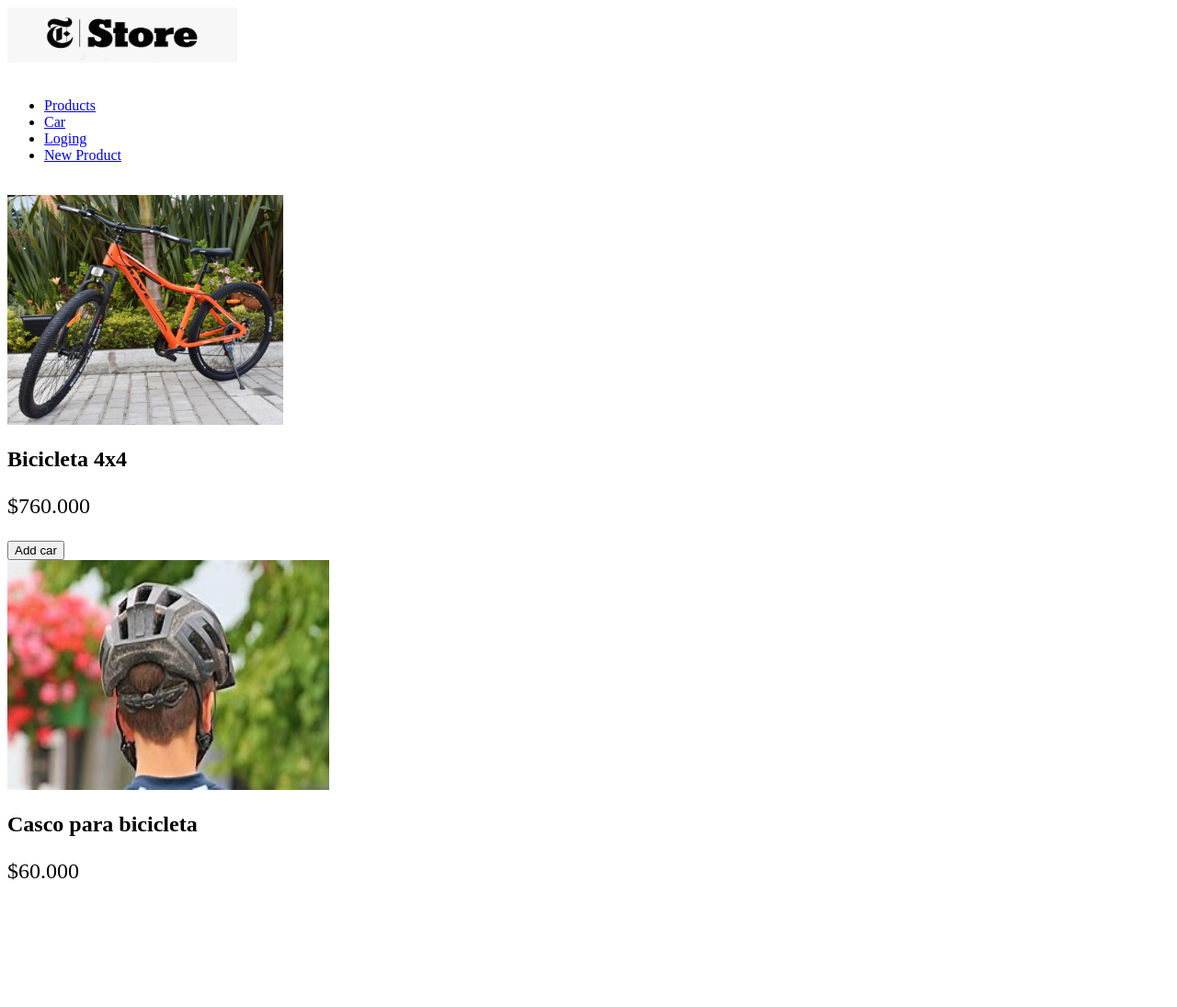
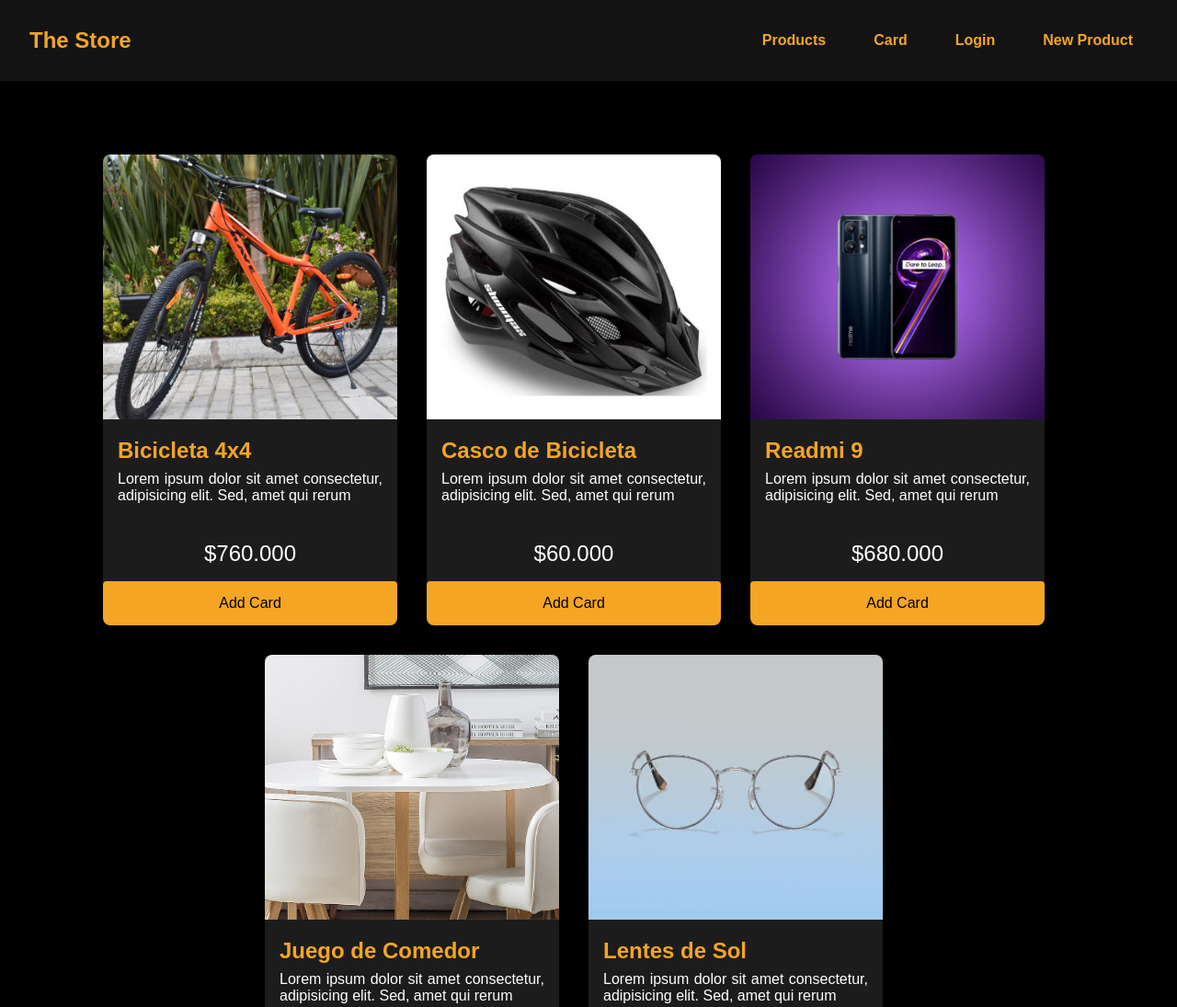
Before and after one commit to Natalia890c/the_store, a plain HTML site: page index.html in a window 1280 px wide. Shown: the top 1095 px of the page at 92% size. Before the commit the page ends 985 px from the top, so only its background shows below. Drawn offline with Linux system fonts and the light colour scheme.

Commit message:
Completado los cambios

```diff
--- a/index.html
+++ b/index.html
@@ -1,34 +1,87 @@
 <!DOCTYPE html>
 <html lang="en">
+
 <head>
-    <meta charset="UTF-8">
-    <meta name="viewport" content="width=device-width, initial-scale=1.0">
-    <title>Document</title>
+  <meta charset="UTF-8">
+  <meta name="viewport" content="width=device-width, initial-scale=1.0">
+  <link rel="stylesheet" href="styles.css">
+  <title>Tu Tienda</title>
 </head>
+
 <body>
-    <nav>
-        <img src="TheStore.jpg" alt="The Store" width="250" height="60"><br><br>
+  <nav class="navbar">
+    <div class="logo">
+      <h1>The Store</h1>
+    </div>
+    <ul class="nav-links">
+      <li><a href="index.html">Products</a></li>
+      <li><a href="#cart">Card</a></li>
+      <li><a href="#login">Login</a></li>
+      <li><a href="newProduct.html">New Product</a></li>
+    </ul>
+  </nav>
 
-        <ul>
-          <li><a href="#products">Products</a></li>
-          <li><a href="#car">Car</a></li>
-          <li><a href="#loging">Loging</a></li>
-          <li><a href="newProduct.html">New Product</a></li>
-        </ul><br>
-
-    </nav>
-
-    <div>
-        <img src="Bicicleta.jpg" alt="Bicicleta" width="300" height="250"><br>
-        <h2>Bicicleta 4x4</h2>
+  <div class="containerProduct">
+    <div class="productCard">
+      <div class="containerImg"><img src="Bicicleta.jpg" alt="Bicicleta" width="300" height="250"></div>
+      <div class="containerDatos">
+        <div class="datos">
+          <h2>Bicicleta 4x4</h2>
+          <p>Lorem ipsum dolor sit amet consectetur, adipisicing elit. Sed, amet qui rerum </p>
+        </div>
         <p style="font-size: 1.5rem;">$760.000</p>
+        <button>Add Card</button>
+      </div>
     </div>
 
-    <div>
-        <button>Add car</button><br>
-        <img src="Casco.jpeg" alt="Cascos" width="350" height="250"><br>
-        <h2>Casco para bicicleta</h2>
+    <div class="productCard">
+      <div class="containerImg"><img src="casco bicicleta.jpg" alt="Cascos" width="350" height="250"></div>
+      <div class="containerDatos">
+        <div class="datos">
+          <h2>Casco de Bicicleta</h2>
+          <p>Lorem ipsum dolor sit amet consectetur, adipisicing elit. Sed, amet qui rerum </p>
+        </div>
         <p style="font-size: 1.5rem;">$60.000</p>
+        <button>Add Card</button>
+      </div>
     </div>
+
+    <div class="productCard">
+      <div class="containerImg"><img src="Telefono.jpeg" alt="Cascos" width="350" height="250"></div>
+      <div class="containerDatos">
+        <div class="datos">
+          <h2>Readmi 9</h2>
+          <p>Lorem ipsum dolor sit amet consectetur, adipisicing elit. Sed, amet qui rerum </p>
+        </div>
+        <p style="font-size: 1.5rem;">$680.000</p>
+        <button>Add Card</button>
+      </div>
+    </div>
+
+    <div class="productCard">
+      <div class="containerImg"><img src="Juego de comedor moderno.jpg" alt="Cascos" width="350" height="250"></div>
+      <div class="containerDatos">
+        <div class="datos">
+          <h2>Juego de Comedor</h2>
+          <p>Lorem ipsum dolor sit amet consectetur, adipisicing elit. Sed, amet qui rerum </p>
+        </div>
+        <p style="font-size: 1.5rem;">$225000.000</p>
+        <button>Add Card</button>
+      </div>
+    </div>
+
+    <div class="productCard">
+      <div class="containerImg"><img src="Lentes.webp" alt="Cascos" width="350" height="250"></div>
+      <div class="containerDatos">
+        <div class="datos">
+          <h2>Lentes de Sol</h2>
+          <p>Lorem ipsum dolor sit amet consectetur, adipisicing elit. Sed, amet qui rerum </p>
+        </div>
+        <p style="font-size: 1.5rem;">$120.000</p>
+        <button>Add Card</button>
+      </div>
+    </div>
+  </div>
 </body>
+
 </html>
--- /dev/null
+++ b/styles.css
@@ -0,0 +1,140 @@
+:root {
+  --primary-bg-color: black;
+  --navbar-bg-color: #131313;
+  --text-color: #f4a524;
+  --link-hover-color: #000000;
+  --link-hover-bg-color: #f4a524;
+  --card-bg-color: #1c1c1c;
+  --card-text-color: #ffffff;
+  --card-border-radius: 8px;
+}
+
+body {
+  background-color: var(--primary-bg-color);
+  margin: 0;
+  font-family: 'Arial', sans-serif;
+}
+
+.navbar {
+  background-color: var(--navbar-bg-color);
+  padding: 10px 2rem;
+  display: flex;
+  justify-content: space-between;
+  align-items: center;
+  color: var(--text-color);
+}
+
+.logo h1 {
+  max-width: 100%;
+  height: auto;
+  cursor: pointer;
+}
+
+.nav-links {
+  list-style-type: none;
+  display: flex;
+  gap: 20px;
+}
+
+.nav-links a {
+  text-decoration: none;
+  color: var(--text-color);
+  font-weight: bold;
+  font-size: 16px;
+  transition: all 0.3s ease-in-out;
+  background-color: transparent;
+  padding: 0.5rem 1rem;
+  border-radius: 4px;
+}
+
+.nav-links a:hover {
+  color: var(--link-hover-color);
+  background-color: var(--link-hover-bg-color);
+}
+
+.containerProduct {
+  width: 100%;
+  height: 100%;
+  display: flex;
+  justify-content: center;
+  align-items: center;
+  margin-top: 3rem;
+  flex-wrap: wrap;
+}
+
+.productCard {
+  margin-top: 2rem;
+  overflow: hidden;
+  width: 20rem;
+  min-height: 28rem;
+  background-color: var(--card-bg-color);
+  color: var(--card-text-color);
+  margin-right: 2rem;
+  border-radius: var(--card-border-radius);
+}
+
+.productCard img {
+  width: 100%;
+  height: 100%;
+  object-fit: cover;
+  /* Esto evita que la imagen se distorsione */
+}
+
+.containerImg {
+  height: 18rem;
+  overflow: hidden;
+  /* Esto asegura que la imagen no se desborde del contenedor */
+}
+
+.productCard h2 {
+  font-size: 1.5rem;
+  margin-bottom: 0.5rem;
+}
+
+.productCard p {
+  font-size: 1.5rem;
+  margin-bottom: 1rem;
+}
+
+.productCard button {
+  width: 100%;
+  height: 3rem;
+  background-color: var(--link-hover-bg-color);
+  color: var(--link-hover-color);
+  padding: 0.5rem 1rem;
+  border: none;
+  border-radius: 4px;
+  cursor: pointer;
+  transition: all 0.3s ease-in-out;
+  font-size: medium;
+  font-family: sans-serif;
+  font-weight: 400;
+}
+
+.productCard button:hover {
+  background-color: var(--navbar-bg-color);
+  color: var(--text-color);
+}
+
+.containerDatos {
+  display: flex;
+  align-items: center;
+  flex-direction: column;
+  width: 100%;
+}
+
+.datos {
+  display: flex;
+  flex-direction: column;
+  padding: 0 1rem 0 1rem;
+}
+.datos h2 {
+  color: var(--link-hover-bg-color);
+
+}
+
+.datos p {
+  font-size: medium;
+  text-align: justify;
+  margin-top: 0;
+}
```
Also changed, not shown: newProduct.html (+13 -8 lines), Juego de comedor moderno.jpg (added), Lentes.webp (added), Telefono.jpeg (added), casco bicicleta.jpg (added).
